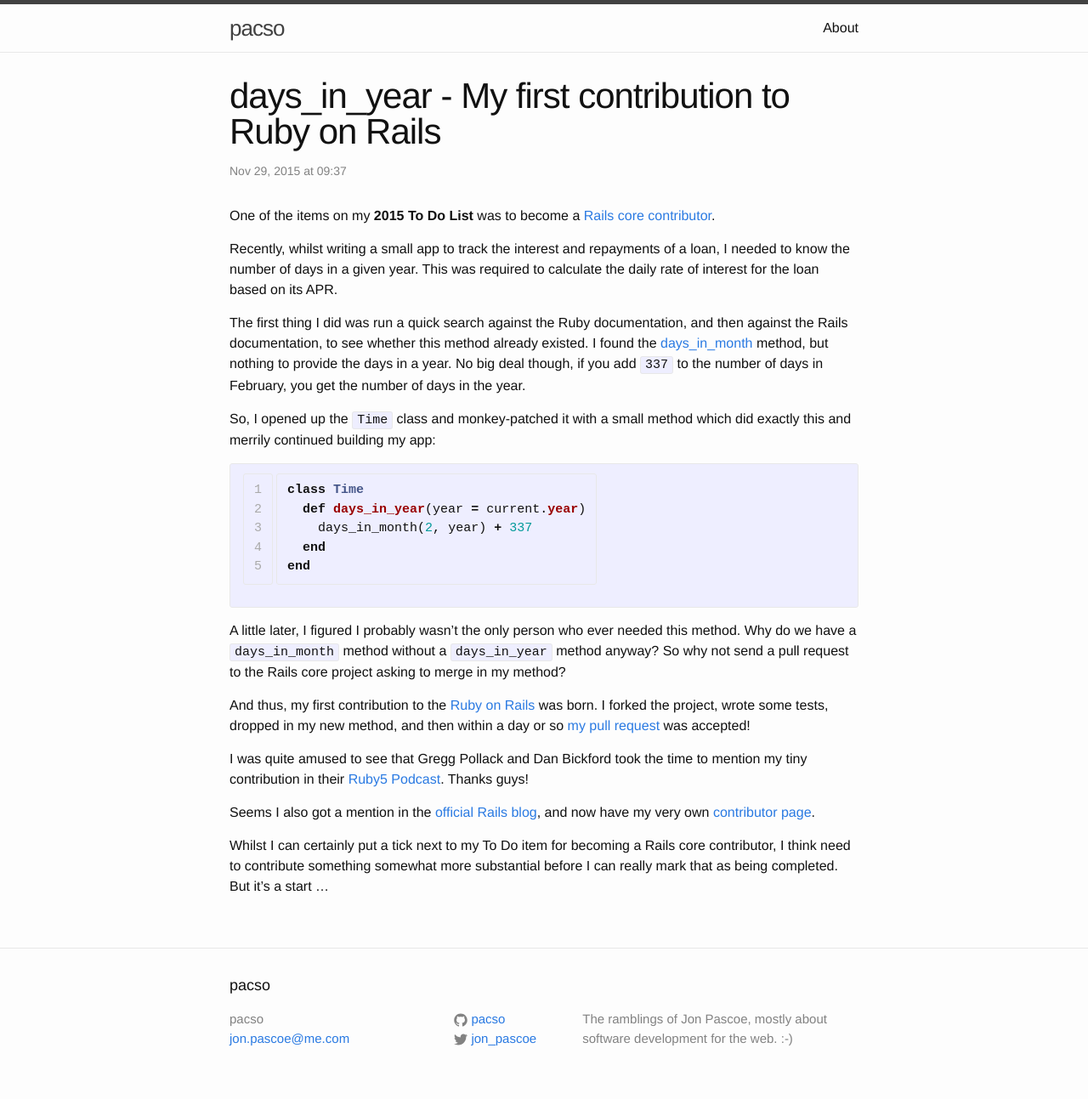
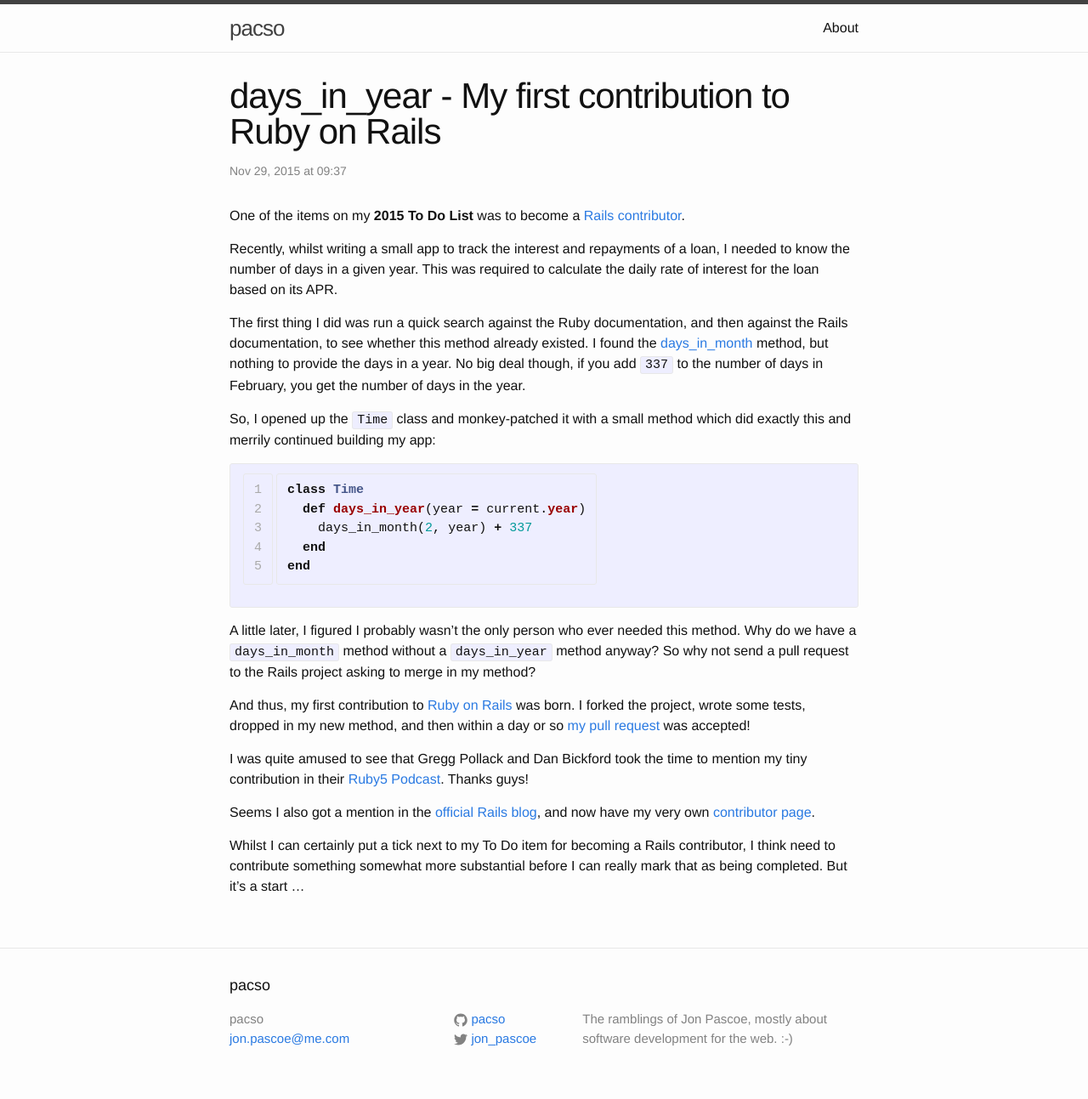
Before and after one commit to pacso/pacso.github.io, a Jekyll site: the page built from _posts/2015-11-29-days_in_year-my-first-contribution-to-ruby-on-rails.markdown, in a window 1280 px wide. Shown: the whole page at 85% size. Built offline with Jekyll 4.4.1, drawn with Linux system fonts in a browser that asks for light colours; comment, search, counter and statistics services are not loaded.

Commit message:
Remove references to core

```diff
--- a/_posts/2015-11-29-days_in_year-my-first-contribution-to-ruby-on-rails.markdown
+++ b/_posts/2015-11-29-days_in_year-my-first-contribution-to-ruby-on-rails.markdown
@@ -9,7 +9,7 @@ categories:
 tags:
 ---
 
-One of the items on my **2015 To Do List** was to become a [Rails core contributor](http://contributors.rubyonrails.org/).
+One of the items on my **2015 To Do List** was to become a [Rails contributor](http://contributors.rubyonrails.org/).
 
 Recently, whilst writing a small app to track the interest and repayments of a loan, I needed to know the number of days in a given year. This was required to calculate the daily rate of interest for the loan based on its APR.
 
@@ -25,12 +25,12 @@ class Time
 end
 {% endhighlight %}
 
-A little later, I figured I probably wasn't the only person who ever needed this method. Why do we have a `days_in_month` method without a `days_in_year` method anyway? So why not send a pull request to the Rails core project asking to merge in my method?
+A little later, I figured I probably wasn't the only person who ever needed this method. Why do we have a `days_in_month` method without a `days_in_year` method anyway? So why not send a pull request to the Rails project asking to merge in my method?
 
-And thus, my first contribution to the [Ruby on Rails](http://rubyonrails.org/) was born. I forked the project, wrote some tests, dropped in my new method, and then within a day or so [my pull request](https://github.com/rails/rails/pull/22244) was accepted!
+And thus, my first contribution to [Ruby on Rails](http://rubyonrails.org/) was born. I forked the project, wrote some tests, dropped in my new method, and then within a day or so [my pull request](https://github.com/rails/rails/pull/22244) was accepted!
 
 I was quite amused to see that Gregg Pollack and Dan Bickford took the time to mention my tiny contribution in their [Ruby5 Podcast](https://ruby5.codeschool.com/episodes/644-episode-601-november-17th-2015). Thanks guys!
 
 Seems I also got a mention in the [official Rails blog](http://weblog.rubyonrails.org/2015/11/14/this-week-in-rails-new-releases-exciting-rails-5-stuff-and-more/), and now have my very own [contributor page](http://contributors.rubyonrails.org/contributors/jon-pascoe/commits).
 
-Whilst I can certainly put a tick next to my To Do item for becoming a Rails core contributor, I think need to contribute something somewhat more substantial before I can really mark that as being completed. But it's a start ...
+Whilst I can certainly put a tick next to my To Do item for becoming a Rails contributor, I think need to contribute something somewhat more substantial before I can really mark that as being completed. But it's a start ...
```
